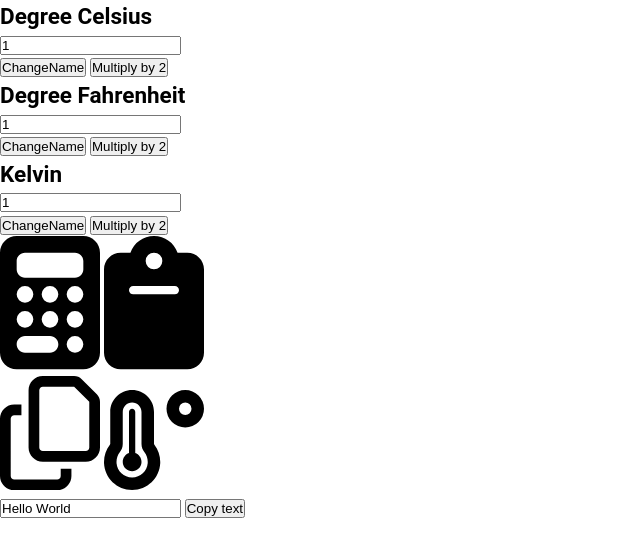
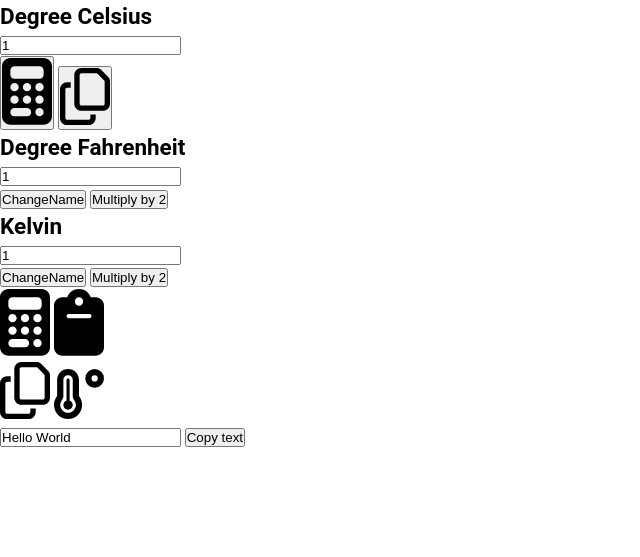
Before and after one commit to mi6oo6im/flask_temperature_convertor_app_for_softuniada_2024, a Flask app: page / in a window 1280 px wide. Shown: the part 45-602 px from the top of the page, without its empty margins (0-640 px from the left). Run offline with Flask 3, Linux system fonts and the light colour scheme.

Commit message:
change button to icon

```diff
--- a/static/css/style.css
+++ b/static/css/style.css
@@ -19,6 +19,6 @@ img {
 }
 
 svg {
-    width: 100px;
+    width: 50px;
     height: auto;
 }
--- a/templates/index.html
+++ b/templates/index.html
@@ -25,15 +25,15 @@
             }
         </script>
         <script>
-            function changeNumberCelsius(){
+            function changeNumberFromCelsius(){
                 // Get the element with id
                 var numberCelsius = document.getElementById("celsius-value");
                 var numberFahrenheit = document.getElementById("fahrenheit-value");
                 var numberKelvin = document.getElementById("kelvin-value");
 
                 // Change the content of the element
-                numberFahrenheit.value = numberCelsius.value * 2;
-                numberKelvin.value = numberCelsius.value * 2;
+                numberFahrenheit.value = numberCelsius.value * (9 / 5) + 32;
+                numberKelvin.value = numberCelsius.value * + 273.15;
             }
         </script>
     </header>
@@ -43,8 +43,12 @@
             <form action="">
                 <input id="celsius-value" type="number" value=1>
             </form>
-            <button id="hello-button" onclick="sayHello()" >ChangeName</button>
-            <button id="celsius-button" onclick="changeNumberCelsius()" >Multiply by 2</button>
+            <button id="celsius-button" onclick="changeNumberFromCelsius()" >
+                <svg xmlns="http://www.w3.org/2000/svg" viewBox="0 0 384 512"><path d="M64 0C28.7 0 0 28.7 0 64V448c0 35.3 28.7 64 64 64H320c35.3 0 64-28.7 64-64V64c0-35.3-28.7-64-64-64H64zM96 64H288c17.7 0 32 14.3 32 32v32c0 17.7-14.3 32-32 32H96c-17.7 0-32-14.3-32-32V96c0-17.7 14.3-32 32-32zm32 160a32 32 0 1 1 -64 0 32 32 0 1 1 64 0zM96 352a32 32 0 1 1 0-64 32 32 0 1 1 0 64zM64 416c0-17.7 14.3-32 32-32h96c17.7 0 32 14.3 32 32s-14.3 32-32 32H96c-17.7 0-32-14.3-32-32zM192 256a32 32 0 1 1 0-64 32 32 0 1 1 0 64zm32 64a32 32 0 1 1 -64 0 32 32 0 1 1 64 0zm64-64a32 32 0 1 1 0-64 32 32 0 1 1 0 64zm32 64a32 32 0 1 1 -64 0 32 32 0 1 1 64 0zM288 448a32 32 0 1 1 0-64 32 32 0 1 1 0 64z"/></svg>
+            </button>
+            <button id="hello-button" onclick="sayHello()" >
+                <svg xmlns="http://www.w3.org/2000/svg" viewBox="0 0 448 512"><path d="M384 336H192c-8.8 0-16-7.2-16-16V64c0-8.8 7.2-16 16-16l140.1 0L400 115.9V320c0 8.8-7.2 16-16 16zM192 384H384c35.3 0 64-28.7 64-64V115.9c0-12.7-5.1-24.9-14.1-33.9L366.1 14.1c-9-9-21.2-14.1-33.9-14.1H192c-35.3 0-64 28.7-64 64V320c0 35.3 28.7 64 64 64zM64 128c-35.3 0-64 28.7-64 64V448c0 35.3 28.7 64 64 64H256c35.3 0 64-28.7 64-64V416H272v32c0 8.8-7.2 16-16 16H64c-8.8 0-16-7.2-16-16V192c0-8.8 7.2-16 16-16H96V128H64z"/></svg>
+            </button>
         </section>
         <section id="fahrenheit">
             <h2>Degree Fahrenheit</h2>
@@ -52,7 +56,7 @@
                 <input id="fahrenheit-value" type="number" value=1>
             </form>
             <button id="hello-button" onclick="sayHello()" >ChangeName</button>
-            <button id="fahrenheit-button" onclick="changeNumberCelsius()" >Multiply by 2</button>
+            <button id="fahrenheit-button" onclick="changeNumberFromCelsius()" >Multiply by 2</button>
         </section>
         <section id="kelvin">
             <h2>Kelvin</h2>
@@ -60,7 +64,7 @@
                 <input id="kelvin-value" type="number" value=1>
             </form>
             <button id="hello-button" onclick="sayHello()" >ChangeName</button>
-            <button id="kelvin-button" onclick="changeNumberCelsius()" >Multiply by 2</button>
+            <button id="kelvin-button" onclick="changeNumberFromCelsius()" >Multiply by 2</button>
         </section>
         <section>
             <div class="icons">
@@ -78,10 +82,10 @@
         <input type="text" value="Hello World" id="myInput">
 
         <!-- The button used to copy the text -->
-        <button onclick="myFunction()">Copy text</button>
+        <button onclick="copyToClipboard()">Copy text</button>
     </footer>
     <script>
-        function myFunction() {
+        function copyToClipboard() {
             // Get the text field
             var copyText = document.getElementById("myInput");
 
```
